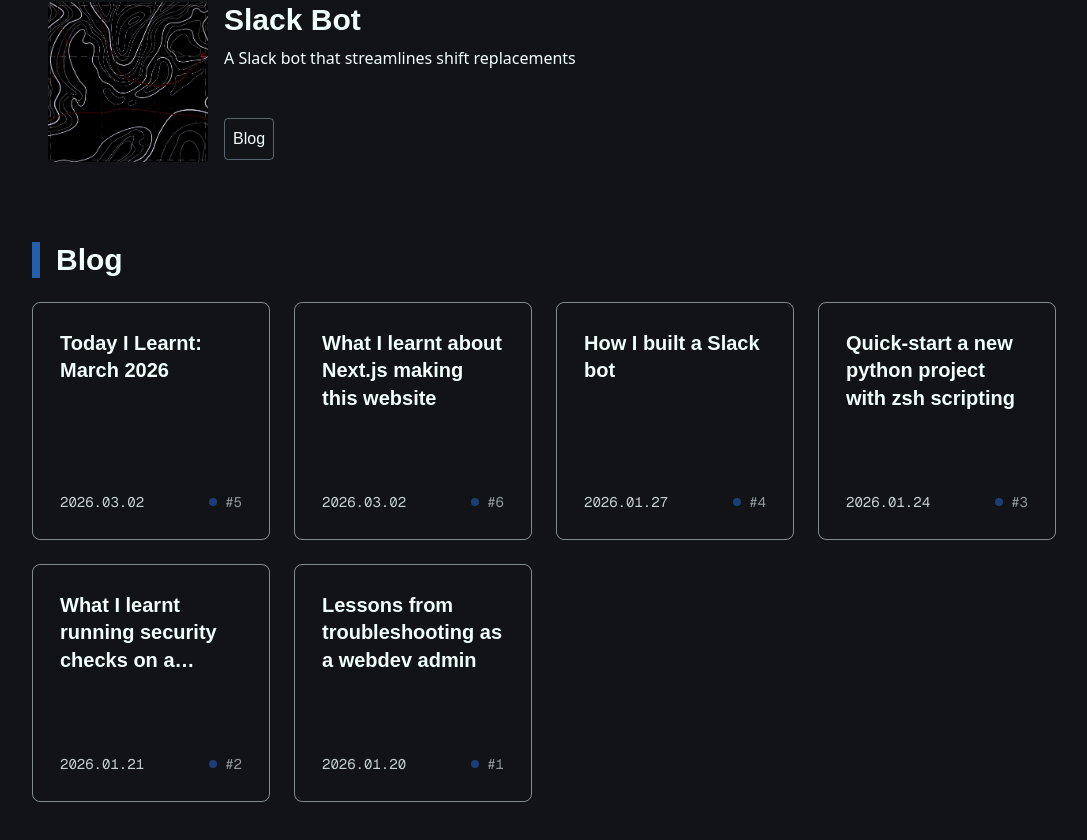
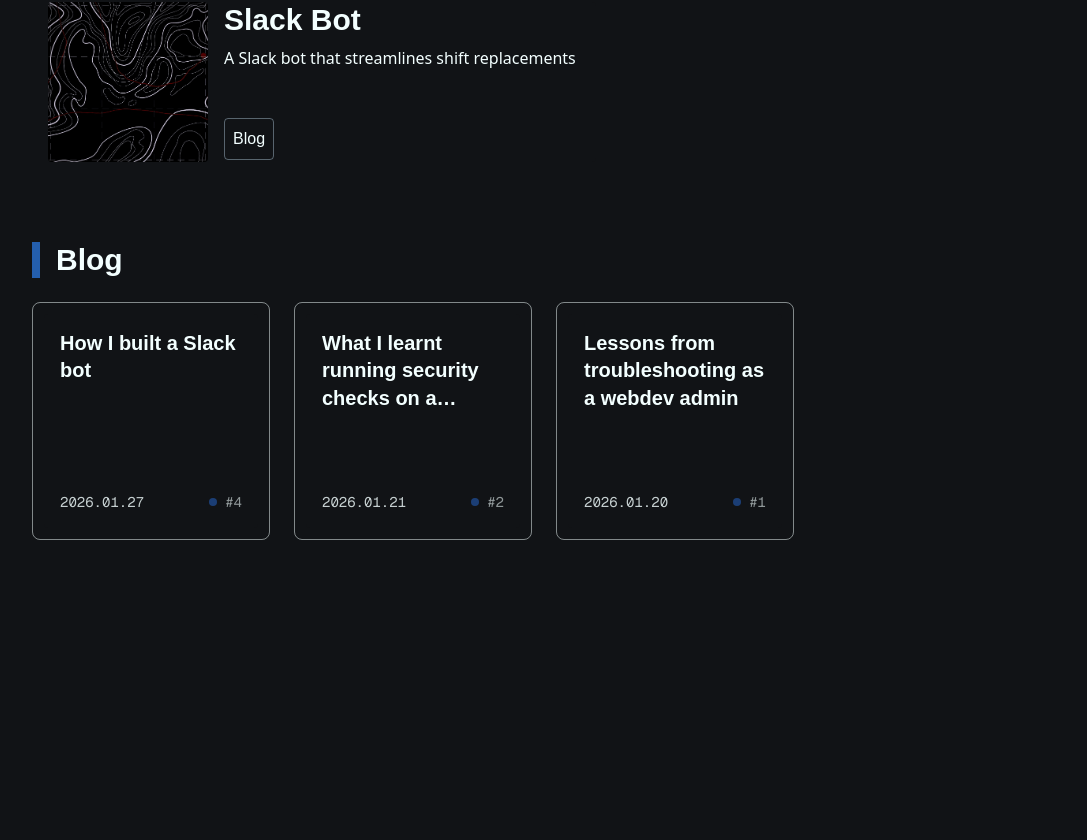
Before and after one commit to adawongHL/adawongHL.github.io, a Next.js app: page / in a window 1280 px wide. Shown: the part 990-1830 px from the top of the page, without its empty margins (96-1183 px from the left). After the commit the page ends 1594 px from the top, so only its background shows below. Built offline with nearby package versions, Linux system fonts and the light colour scheme; a web font is replaced by a local one.

Commit message:
chore: add visibility to each blog post and hide unready ones

```diff
--- a/src/app/page.tsx
+++ b/src/app/page.tsx
@@ -15,6 +15,7 @@
   const projects = getAllProjects();
   console.log(projects);
   const blogPosts = getAllBlogPosts();
+  const visibleBlogs = blogPosts.filter(post => { return post.frontmatter.visible === true })
   // const highlightProjects = projectPosts.filter(post => {return post.frontmatter.highlight === true})
   const highlightBlogs = blogPosts.filter(post => { return post.frontmatter.highlight === true })
 
@@ -58,9 +59,9 @@
             <span className="h-9 w-2 mr-4 bg-secondary" />
             <h2 className={`text-3xl font-bold ${monda.className} mb-6`}>Blog</h2>
           </div>
-          {blogPosts.length > 0 ? (
+          {visibleBlogs.length > 0 ? (
             <div className="grid grid-cols-1 sm:grid-cols-2 md:grid-cols-3 lg:grid-cols-4 gap-6">
-              {blogPosts.map(post => (
+              {visibleBlogs.map(post => (
                 <PostLine
                   key={post.slug}
                   title={post.frontmatter.title}
--- a/src/data/blog/02-slack-bot.md
+++ b/src/data/blog/02-slack-bot.md
@@ -4,6 +4,7 @@
 date: "2026-01-27"
 image: "/images/line-abstract.jpg"
 highlight: false
+visible: true
 number: 4
 ---
 
--- a/src/data/blog/03-troubleshoot.md
+++ b/src/data/blog/03-troubleshoot.md
@@ -4,6 +4,7 @@
 date: "2026-01-20"
 image: "/images/line-abstract.jpg"
 highlight: false
+visible: true
 number: 1
 ---
 
--- a/src/data/blog/04-first-security-check.md
+++ b/src/data/blog/04-first-security-check.md
@@ -4,6 +4,7 @@
 date: "2026-01-21"
 image: "/images/line-abstract.jpg"
 highlight: false
+visible: true
 number: 2
 ---
 
--- a/src/data/blog/05-zsh-script-new-python-project.md
+++ b/src/data/blog/05-zsh-script-new-python-project.md
@@ -4,6 +4,7 @@
 date: "2026-01-24"
 image: "/images/line-abstract.jpg"
 highlight: false
+visible: false
 number: 3
 ---
 
--- a/src/data/blog/06-TIL-2026-march.md
+++ b/src/data/blog/06-TIL-2026-march.md
@@ -4,5 +4,6 @@
 date: "2026-03-02"
 image: "/images/line-abstract.jpg"
 highlight: false
+visible: false
 number: 5
 ---
--- a/src/data/blog/07-next-js-website.md
+++ b/src/data/blog/07-next-js-website.md
@@ -4,5 +4,6 @@
 date: "2026-03-02"
 image: "/images/line-abstract.jpg"
 highlight: false
+visible: false
 number: 6
 ---
```
